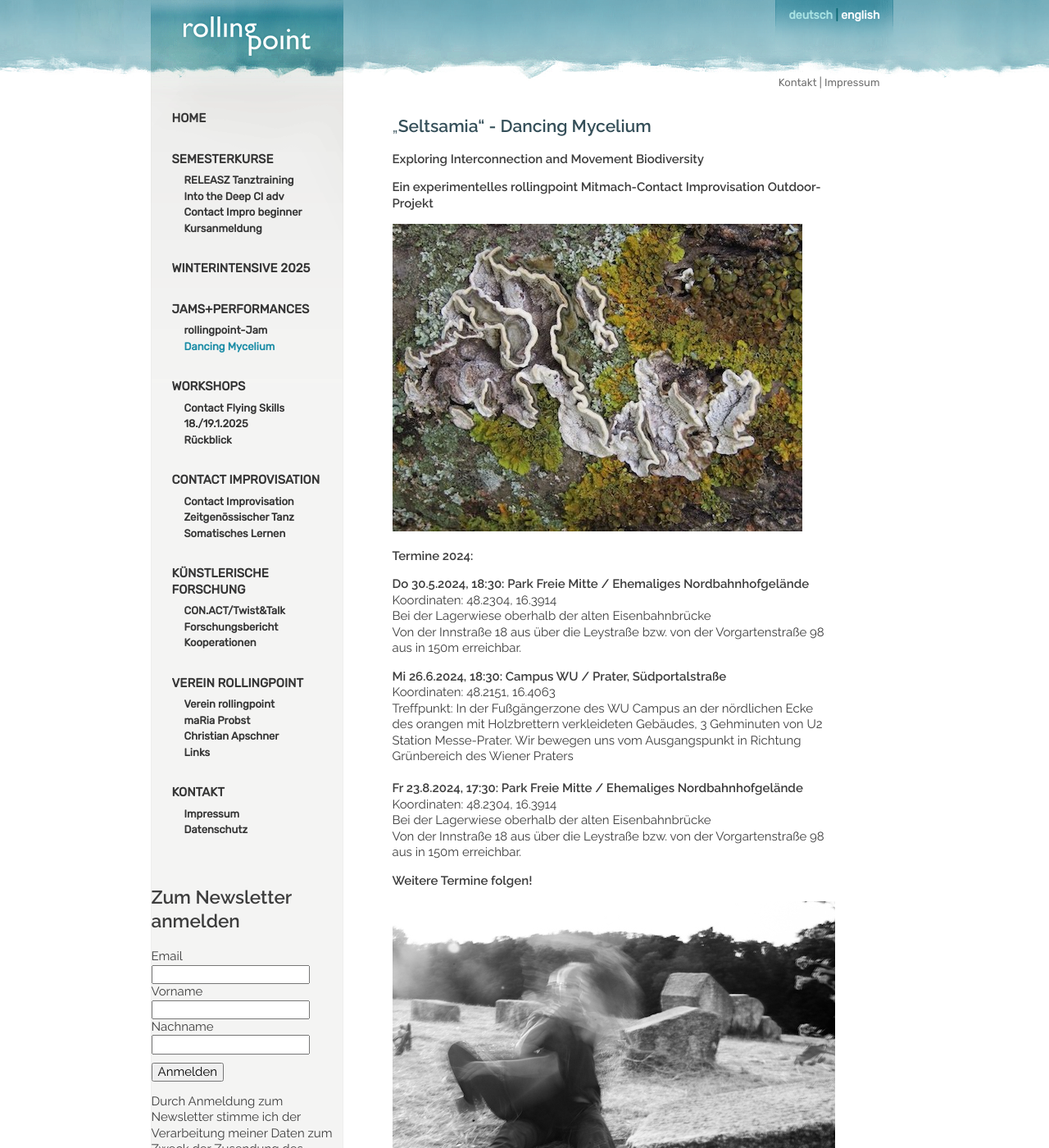
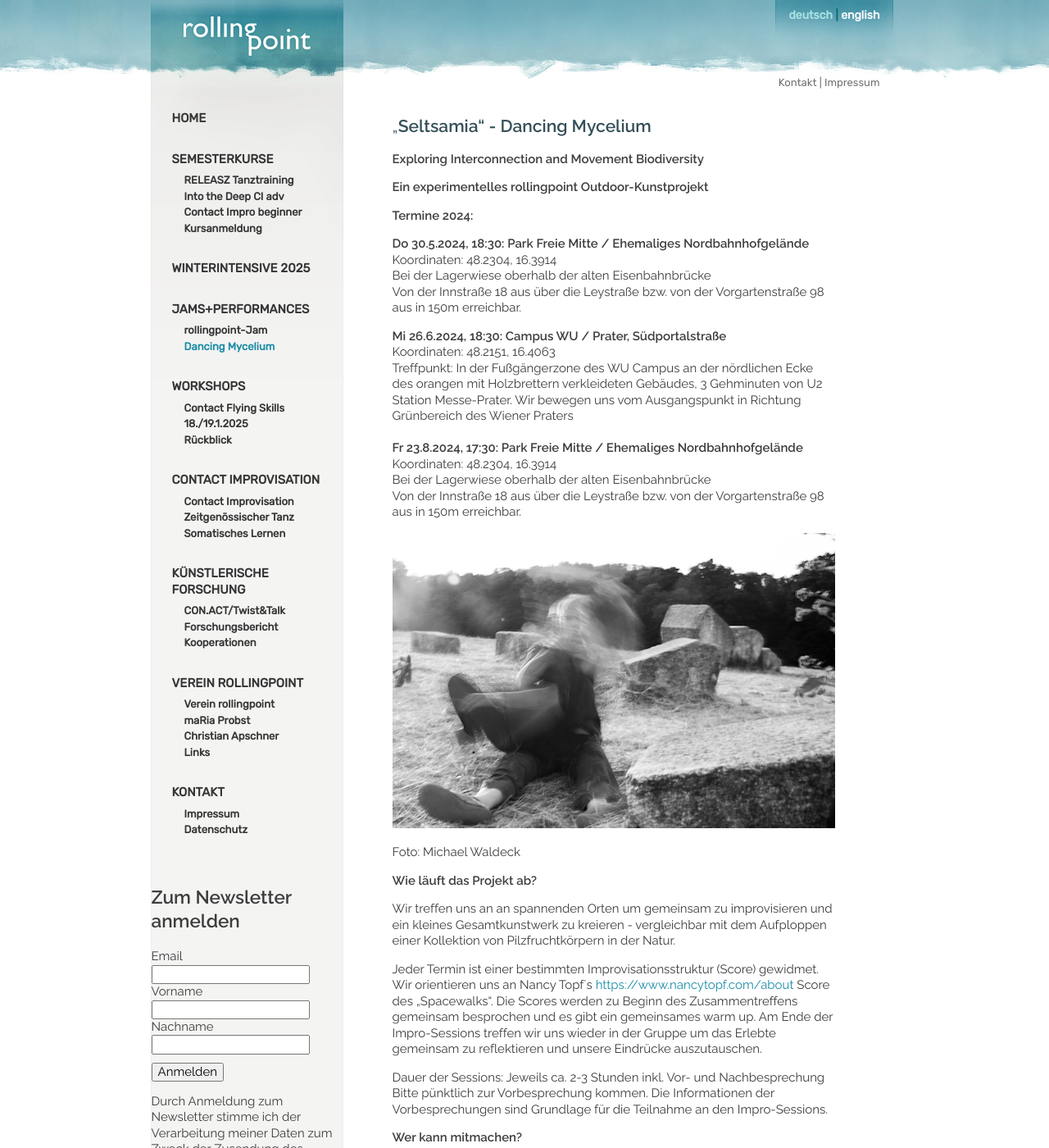
Before and after one commit to manulari/rollingpointat, a Jekyll site: the page built from _pages_de/mycelium.md, in a window 1280 px wide and 1400 px high. Shown: the whole window at 82% size. Built offline with Jekyll 4.4.1, drawn with Linux system fonts in a browser that asks for light colours; comment, search, counter and statistics services are not loaded.

Commit message:
Update page (de) “mycelium”

```diff
--- a/_pages_de/mycelium.md
+++ b/_pages_de/mycelium.md
@@ -9,9 +9,9 @@ language: de
 
 **Exploring Interconnection and Movement Biodiversity**
 
-**Ein experimentelles rollingpoint Mitmach-Contact Improvisation Outdoor-Projekt**
+**Ein experimentelles rollingpoint Outdoor-Kunstprojekt**
 
-![](/assets/uploads/64229417_2288914457866260_1127163696674504704_n.jpg)
+
 
 **Termine 2024:**
 
@@ -29,7 +29,7 @@ Koordinaten: 48.2304, 16.3914\
 Bei der Lagerwiese oberhalb der alten Eisenbahnbrücke\
 Von der Innstraße 18 aus über die Leystraße bzw. von der Vorgartenstraße 98 aus in 150m erreichbar.
 
-**Weitere Termine folgen!**
+
 
 ![](/assets/uploads/sdim0844.jpg)
 
```
